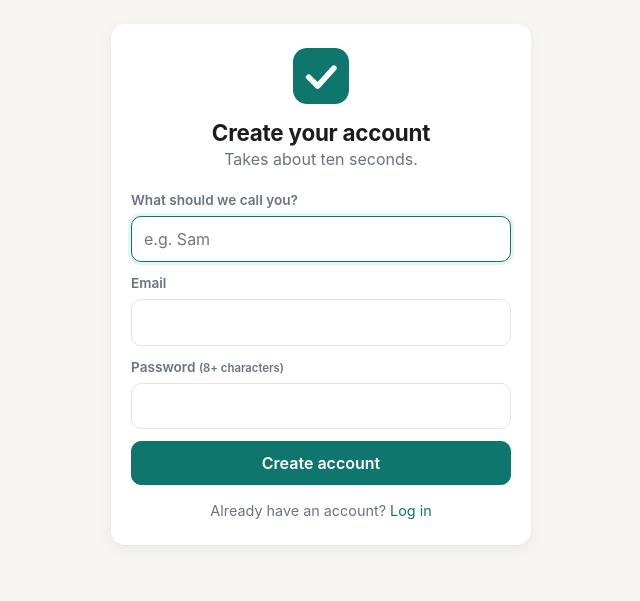
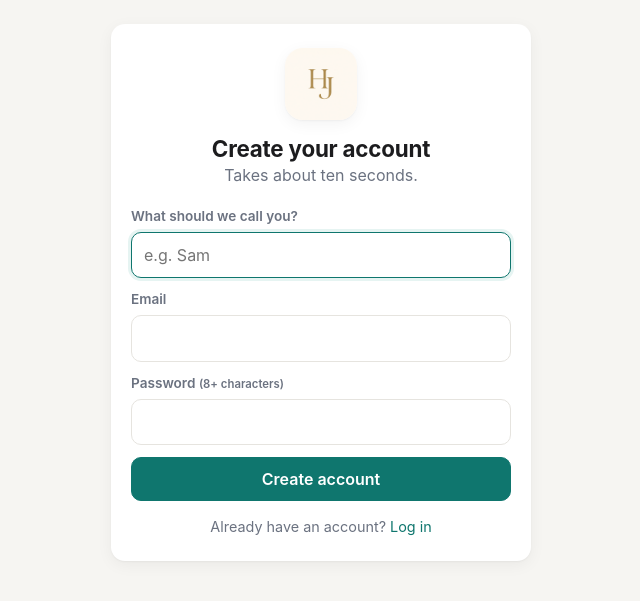
Before and after one commit to jamieclarke323/JazzClubAdmin, a Flask app: page /auth/register in a window 1280 px wide. Shown: the part 54-655 px from the top of the page, without its empty margins (319-959 px from the left). Run offline with Flask 3, Linux system fonts and the light colour scheme.

Commit message:
Use HJ monogram as the app icon
Co-authored-by: Copilot <223556219+Copilot@users.noreply.github.com>

```diff
--- a/app/static/css/app.css
+++ b/app/static/css/app.css
@@ -326,7 +326,7 @@ select.input { background-image: linear-gradient(45deg, transparent 50%, var(--m
 /* ---------- Auth ---------- */
 .auth-card { max-width: 420px; margin: 0 auto; padding: 24px 20px; }
 .auth-brand { text-align: center; margin-bottom: 20px; }
-.auth-brand img { border-radius: 14px; margin-bottom: 8px; }
+.auth-brand img { border-radius: 18px; margin-bottom: 8px; box-shadow: var(--shadow); }
 .auth-brand h2 { font-size: 1.4rem; }
 .auth-switch { text-align: center; margin-top: 16px; color: var(--muted); font-size: .9rem; }
 
--- a/app/static/sw.js
+++ b/app/static/sw.js
@@ -1,5 +1,5 @@
 /* Minimal service worker: cache the app shell, network-first for pages, offline fallback. */
-const VERSION = "v1";
+const VERSION = "v2";
 const SHELL_CACHE = `shell-${VERSION}`;
 const OFFLINE_URL = "/offline";
 
--- a/app/templates/auth/login.html
+++ b/app/templates/auth/login.html
@@ -4,7 +4,7 @@
 {% block content %}
 <div class="auth-card card">
   <div class="auth-brand">
-    <img src="{{ static_url('icons/icon.svg') }}" alt="" width="56" height="56">
+    <img src="{{ static_url('icons/icon-192.png') }}" alt="" width="72" height="72">
     <h2>Welcome back</h2>
     <p class="muted">Log in to your household.</p>
   </div>
--- a/app/templates/auth/register.html
+++ b/app/templates/auth/register.html
@@ -4,7 +4,7 @@
 {% block content %}
 <div class="auth-card card">
   <div class="auth-brand">
-    <img src="{{ static_url('icons/icon.svg') }}" alt="" width="56" height="56">
+    <img src="{{ static_url('icons/icon-192.png') }}" alt="" width="72" height="72">
     <h2>Create your account</h2>
     <p class="muted">{% if session.pending_invite %}You've been invited to a household — one more step.{% else %}Takes about ten seconds.{% endif %}</p>
   </div>
--- a/app/templates/base.html
+++ b/app/templates/base.html
@@ -12,8 +12,8 @@
   <meta name="apple-mobile-web-app-status-bar-style" content="default">
   <meta name="apple-mobile-web-app-title" content="{{ app_name }}">
   <link rel="manifest" href="{{ url_for('manifest') }}">
-  <link rel="icon" href="{{ static_url('icons/icon.svg') }}" type="image/svg+xml">
-  <link rel="apple-touch-icon" href="{{ static_url('icons/icon-192.png') }}">
+  <link rel="icon" href="{{ static_url('icons/favicon.png') }}" type="image/png" sizes="64x64">
+  <link rel="apple-touch-icon" sizes="180x180" href="{{ static_url('icons/icon-180.png') }}">
   <link rel="stylesheet" href="{{ static_url('css/app.css') }}">
 </head>
 <body class="{% block bodyclass %}{% endblock %}">
```
Also changed, not shown: app/static/icons/favicon.png (added), app/static/icons/icon-180.png (added), app/static/icons/icon-192.png, app/static/icons/icon-512.png, app/static/icons/icon-maskable-512.png, app/static/icons/icon.svg (deleted), app/templates/manifest.json.
